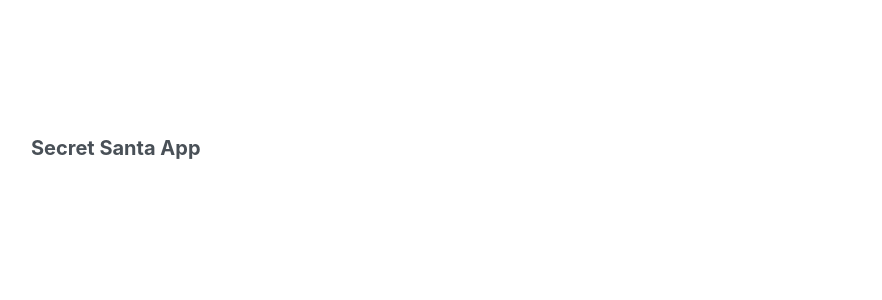
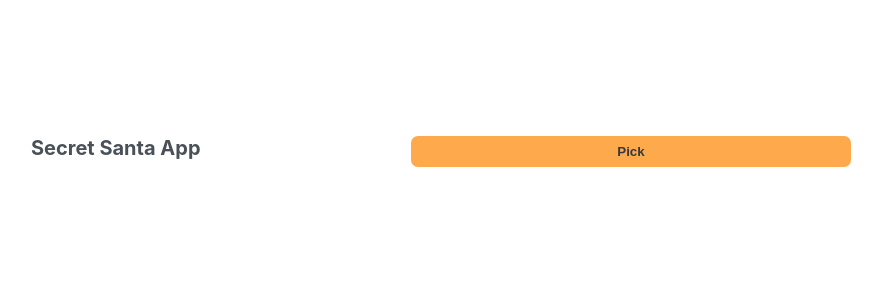
Before and after one commit to filipivanovic/secret-santa-app, a React (Create React App) app: page / in a window 1280 px wide. Shown: the top 300 px of the page, without its empty margins (199-1081 px from the left). Built offline with nearby package versions, Linux system fonts and the light colour scheme.

Commit message:
Add "Pick" button to App component
Introduced a "Pick" button to the main Secret Santa app interface for potential user interaction. Additionally, replaced semicolons with consistent style in index.js for improved code readability.

```diff
--- a/src/App.js
+++ b/src/App.js
@@ -2,6 +2,7 @@ const App = () => {
   return (
     <div className="app">
       <h1>Secret Santa App</h1>
+      <button className={`button`}>Pick</button>
     </div>
   )
 }
```
Also changed, not shown: src/index.js (+6 -6 lines).
